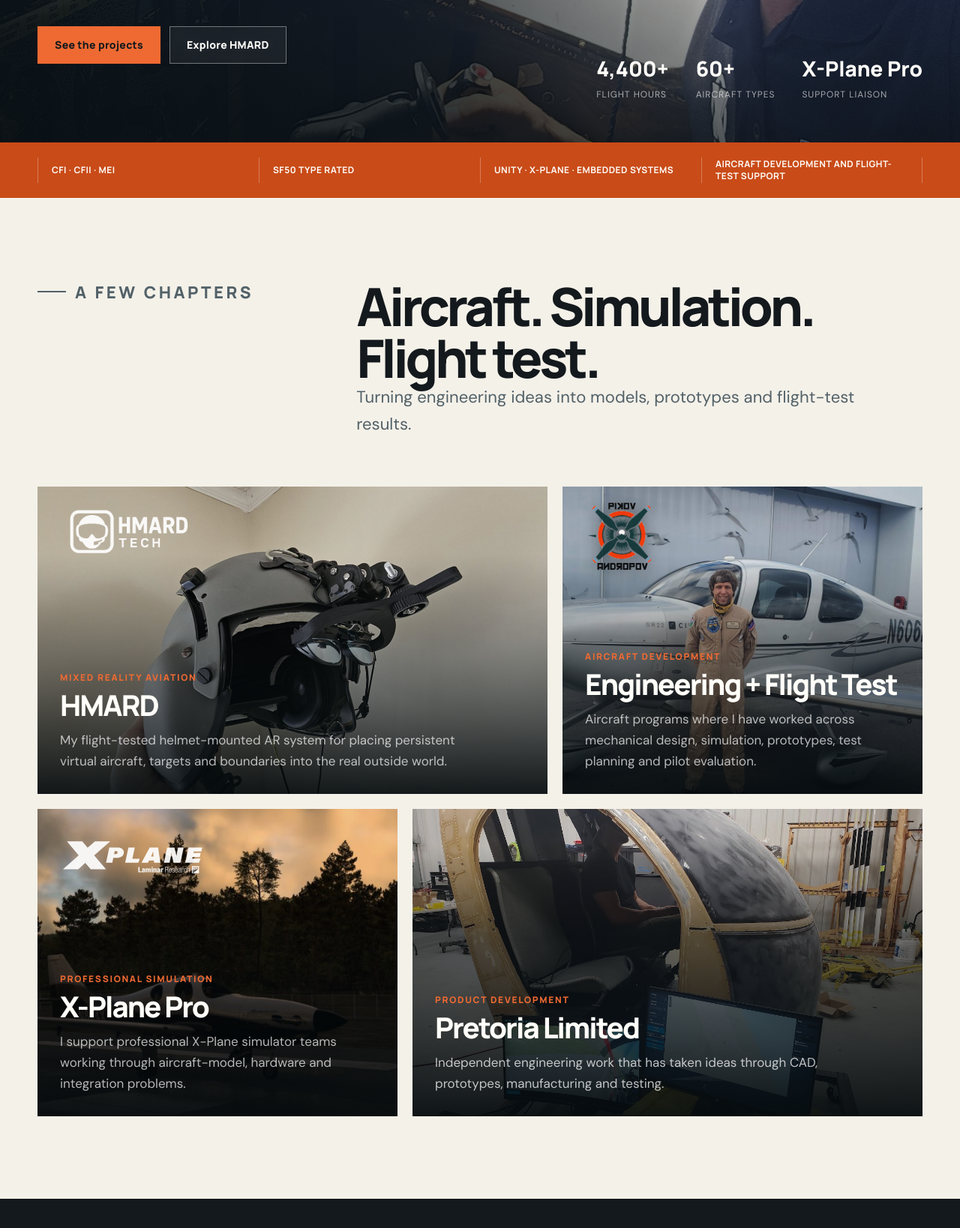
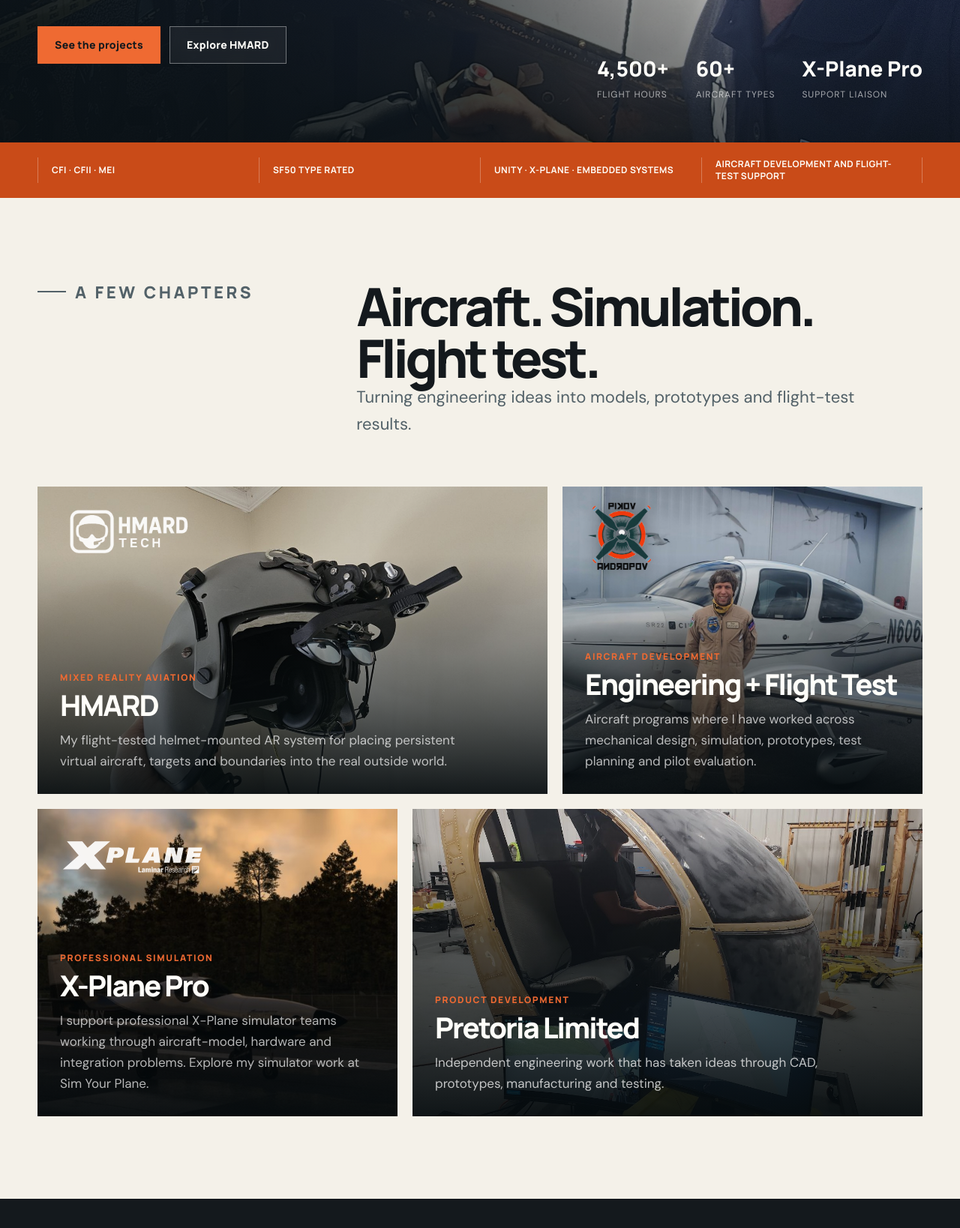
Before and after one commit to BenMyburgh/website, a website: page site/index.html in a window 1280 px wide. Shown: the part 578-2216 px from the top of the page at 75% size. Drawn offline with Linux system fonts and the light colour scheme.

Commit message:
Connect simulator work to Sim Your Plane and update flight hours

```diff
--- a/site/index.html
+++ b/site/index.html
@@ -46,7 +46,7 @@
         </div>
       </div>
       <div class="hero-stats" aria-label="Aviation experience">
-        <div class="hero-stat"><strong>4,400+</strong><span>Flight hours</span></div>
+        <div class="hero-stat"><strong>4,500+</strong><span>Flight hours</span></div>
         <div class="hero-stat"><strong>60+</strong><span>Aircraft types</span></div>
         <div class="hero-stat"><strong>X-Plane Pro</strong><span>Support liaison</span></div>
       </div>
@@ -88,12 +88,12 @@
             <p>Aircraft programs where I have worked across mechanical design, simulation, prototypes, test planning and pilot evaluation.</p>
           </a>
 
-          <a class="project-card simulation" href="https://www.x-plane.com/" target="_blank" rel="noopener" data-reveal>
+          <a class="project-card simulation" href="https://www.simyourplane.com/" target="_blank" rel="noopener" data-reveal>
             <img class="project-background" src="/assets/images/xplane-lancair.jpg" alt="Experimental aircraft in X-Plane 12 at sunset">
             <img class="project-brand project-brand-xplane" src="/assets/images/xplane-laminar-logo.svg" alt="X-Plane by Laminar Research">
             <span class="card-kicker">Professional simulation</span>
             <h3>X-Plane Pro</h3>
-            <p>I support professional X-Plane simulator teams working through aircraft-model, hardware and integration problems.</p>
+            <p>I support professional X-Plane simulator teams working through aircraft-model, hardware and integration problems. Explore my simulator work at Sim Your Plane.</p>
           </a>
 
           <a class="project-card pretoria" href="https://pretorialimited.com/" target="_blank" rel="noopener" data-reveal>
```
Also changed, not shown: site/flying/index.html (+1 -1 lines), site/full-bio/index.html (+1 -0 lines), site/work/index.html (+1 -1 lines).
